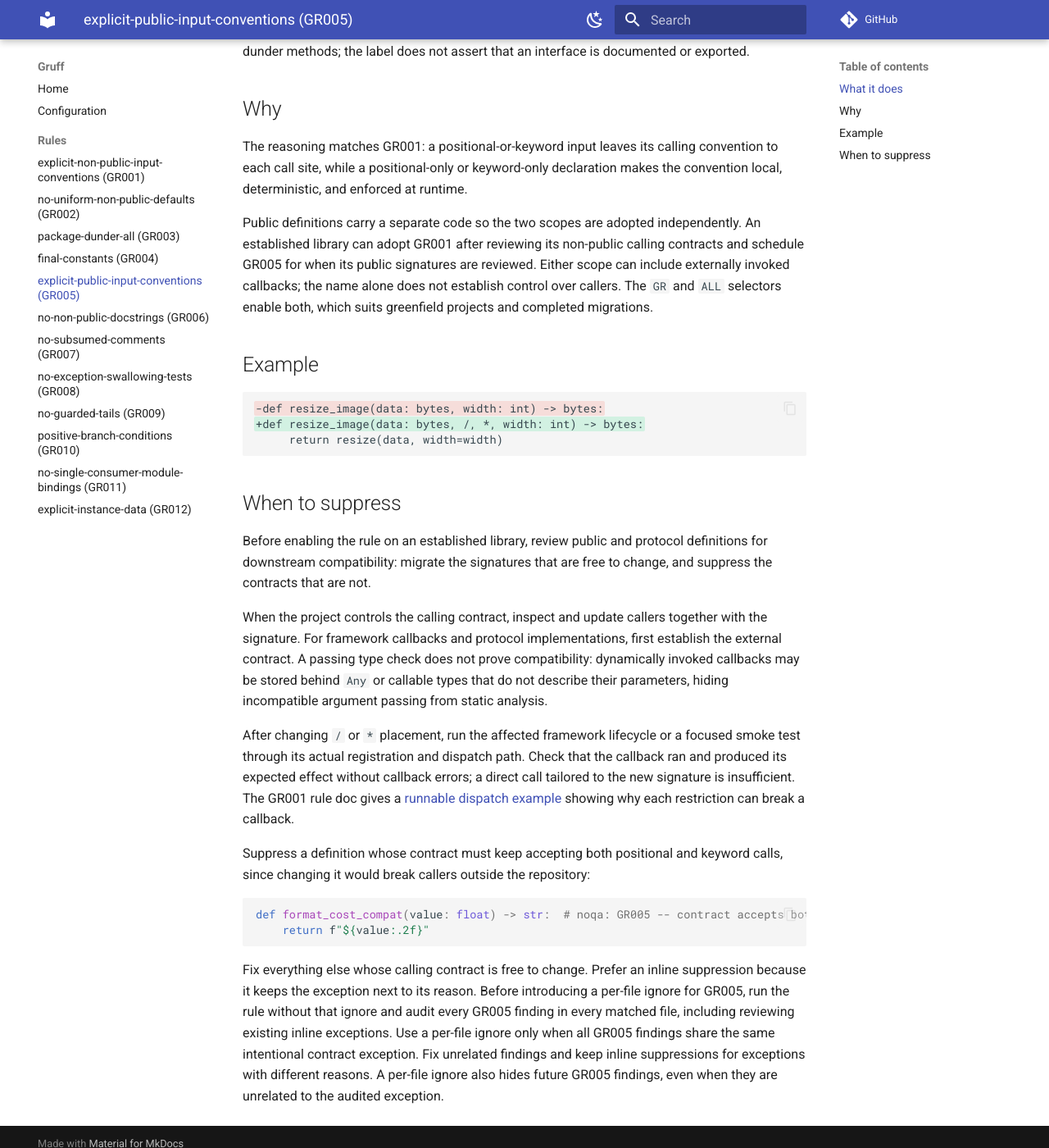
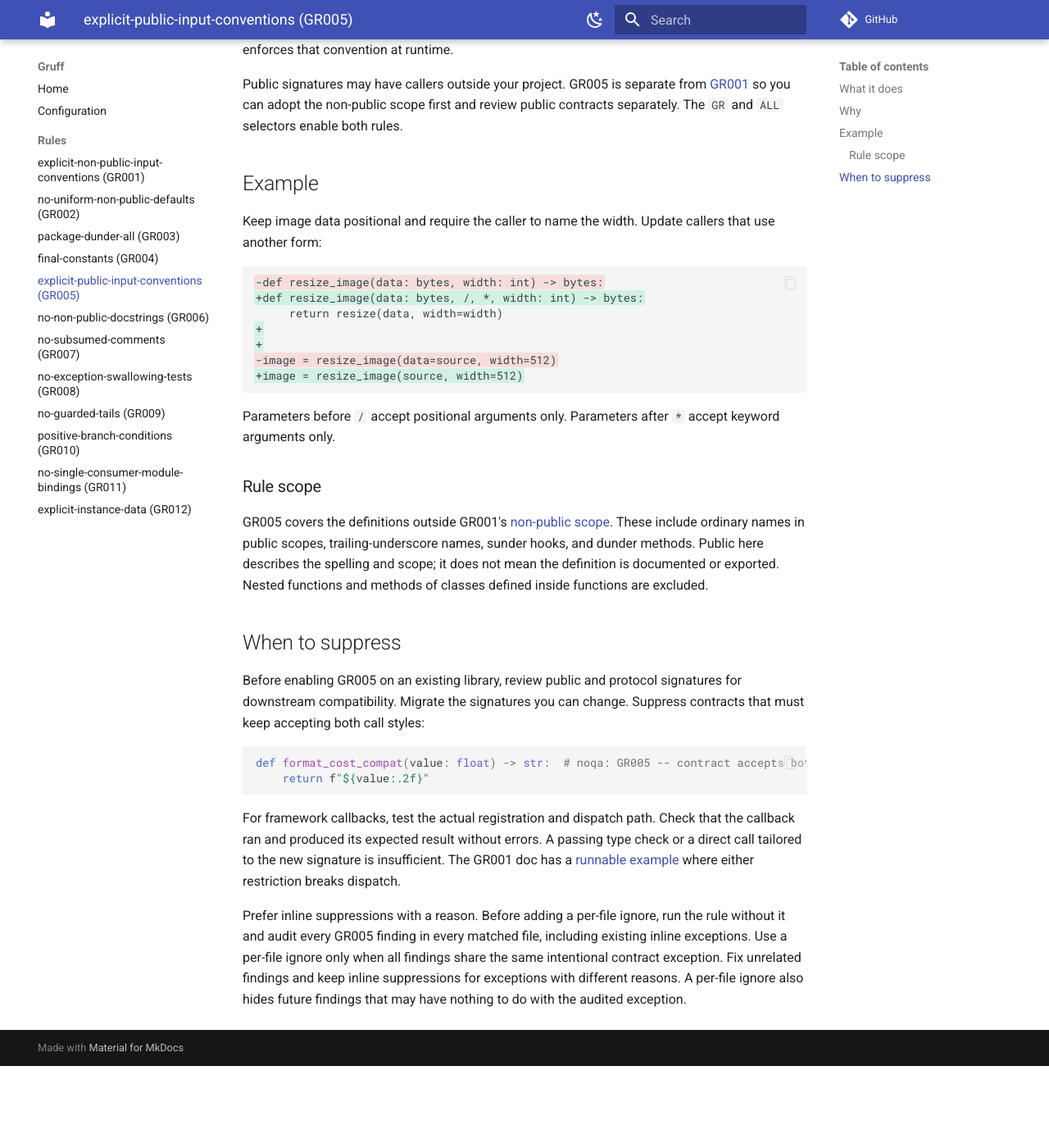
Before and after one commit to wkentaro/gruff, an MkDocs documentation site: the page built from docs/rules/explicit-public-input-conventions.md, in a window 1280 px wide and 1400 px high, scrolled down 376 px. Shown: the whole window at 82% size. Built offline with MkDocs 1.6.1 and Material for MkDocs 9.7.7, drawn with Linux system fonts in a browser that asks for light colours; comment, search, counter and statistics services are not loaded; after the commit the page ends 1676 px from its top, so only the background shows below that; some of the changed text lies outside the part shown.

Commit message:
docs: clarify calling conventions and default examples
Lead with short explanations and show caller migration alongside public
signature changes. Cover both uniform-default cases and keep detailed
scope and callback compatibility guidance after the examples.

````diff
--- a/docs/rules/explicit-public-input-conventions.md
+++ b/docs/rules/explicit-public-input-conventions.md
@@ -2,37 +2,67 @@
 
 ## What it does
 
-Flags each fixed caller-supplied input to a public module-level function or method that is positional-or-keyword. It accepts and excludes the same input shapes as `explicit-non-public-input-conventions` (GR001): positional-only (`/`) and keyword-only (`*`) inputs are accepted, and implicit method receivers and variadic parameters are excluded.
-
-For this syntactic rule, public definitions are the complement of non-public definitions. They include ordinary names whose every enclosing class, module, and package is public, public names with a trailing underscore, framework or protocol sunder hooks, and system-defined dunder methods; the label does not assert that an interface is documented or exported.
+Flags public function and method parameters that accept both positional and
+keyword arguments. Use `/` for positional-only parameters and `*` for keyword-only
+parameters. Implicit method receivers, `*args`, and `**kwargs` are excluded.
 
 ## Why
 
-The reasoning matches GR001: a positional-or-keyword input leaves its calling convention to each call site, while a positional-only or keyword-only declaration makes the convention local, deterministic, and enforced at runtime.
+An explicit signature tells readers how to call a function without searching its
+call sites. Python enforces that convention at runtime.
 
-Public definitions carry a separate code so the two scopes are adopted independently. An established library can adopt GR001 after reviewing its non-public calling contracts and schedule GR005 for when its public signatures are reviewed. Either scope can include externally invoked callbacks; the name alone does not establish control over callers. The `GR` and `ALL` selectors enable both, which suits greenfield projects and completed migrations.
+Public signatures may have callers outside your project. GR005 is separate from
+[GR001](explicit-non-public-input-conventions.md) so you can adopt the non-public
+scope first and review public contracts separately. The `GR` and `ALL` selectors
+enable both rules.
 
 ## Example
+
+Keep image data positional and require the caller to name the width. Update
+callers that use another form:
 
 ```diff
 -def resize_image(data: bytes, width: int) -> bytes:
 +def resize_image(data: bytes, /, *, width: int) -> bytes:
      return resize(data, width=width)
++
++
+-image = resize_image(data=source, width=512)
++image = resize_image(source, width=512)
 ```
+
+Parameters before `/` accept positional arguments only. Parameters after `*`
+accept keyword arguments only.
+
+### Rule scope
+
+GR005 covers the definitions outside GR001's
+[non-public scope](explicit-non-public-input-conventions.md#rule-scope). These
+include ordinary names in public scopes, trailing-underscore names, sunder hooks,
+and dunder methods. Public here describes the spelling and scope; it does not
+mean the definition is documented or exported. Nested functions and methods of
+classes defined inside functions are excluded.
 
 ## When to suppress
 
-Before enabling the rule on an established library, review public and protocol definitions for downstream compatibility: migrate the signatures that are free to change, and suppress the contracts that are not.
-
-When the project controls the calling contract, inspect and update callers together with the signature. For framework callbacks and protocol implementations, first establish the external contract. A passing type check does not prove compatibility: dynamically invoked callbacks may be stored behind `Any` or callable types that do not describe their parameters, hiding incompatible argument passing from static analysis.
-
-After changing `/` or `*` placement, run the affected framework lifecycle or a focused smoke test through its actual registration and dispatch path. Check that the callback ran and produced its expected effect without callback errors; a direct call tailored to the new signature is insufficient. The GR001 rule doc gives a [runnable dispatch example](explicit-non-public-input-conventions.md#when-to-suppress) showing why each restriction can break a callback.
-
-Suppress a definition whose contract must keep accepting both positional and keyword calls, since changing it would break callers outside the repository:
+Before enabling GR005 on an existing library, review public and protocol
+signatures for downstream compatibility. Migrate the signatures you can change.
+Suppress contracts that must keep accepting both call styles:
 
 ```python
 def format_cost_compat(value: float) -> str:  # noqa: GR005 -- contract accepts both call styles
     return f"${value:.2f}"
 ```
 
-Fix everything else whose calling contract is free to change. Prefer an inline suppression because it keeps the exception next to its reason. Before introducing a per-file ignore for GR005, run the rule without that ignore and audit every GR005 finding in every matched file, including reviewing existing inline exceptions. Use a per-file ignore only when all GR005 findings share the same intentional contract exception. Fix unrelated findings and keep inline suppressions for exceptions with different reasons. A per-file ignore also hides future GR005 findings, even when they are unrelated to the audited exception.
+For framework callbacks, test the actual registration and dispatch path. Check
+that the callback ran and produced its expected result without errors. A passing
+type check or a direct call tailored to the new signature is insufficient. The
+GR001 doc has a [runnable example](explicit-non-public-input-conventions.md#when-to-suppress)
+where either restriction breaks dispatch.
+
+Prefer inline suppressions with a reason. Before adding a per-file ignore, run
+the rule without it and audit every GR005 finding in every matched file, including
+existing inline exceptions. Use a per-file ignore only when all findings share
+the same intentional contract exception. Fix unrelated findings and keep inline
+suppressions for exceptions with different reasons. A per-file ignore also hides
+future findings that may have nothing to do with the audited exception.
````
Also changed, not shown: docs/rules/explicit-non-public-input-conventions.md (+42 -19 lines), docs/rules/no-uniform-non-public-defaults.md (+42 -18 lines).
